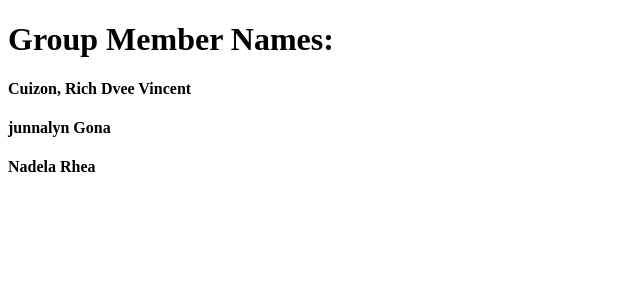
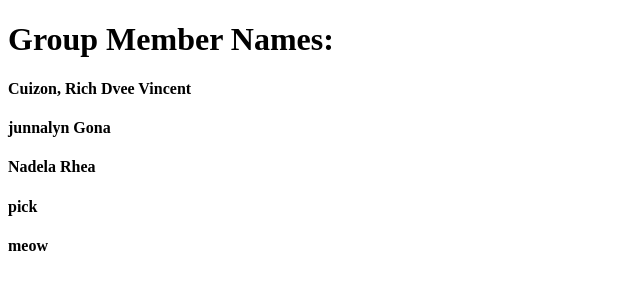
Before and after one commit to retsCodes/GitHub-WS-FO, a plain HTML site: page index.html in a window 1280 px wide. Shown: the whole page, without its empty margins (0-640 px from the left). Drawn offline with Linux system fonts and the light colour scheme.

Commit message:
creating new h4

```diff
--- a/index.html
+++ b/index.html
@@ -10,5 +10,7 @@
     <h4>Cuizon, Rich Dvee Vincent</h4>
     <h4>junnalyn Gona</h4>
     <h4>Nadela Rhea</h4>
+    <h4>pick</h4>
+    <h4>meow</h4>
 </body>
 </html>
```
